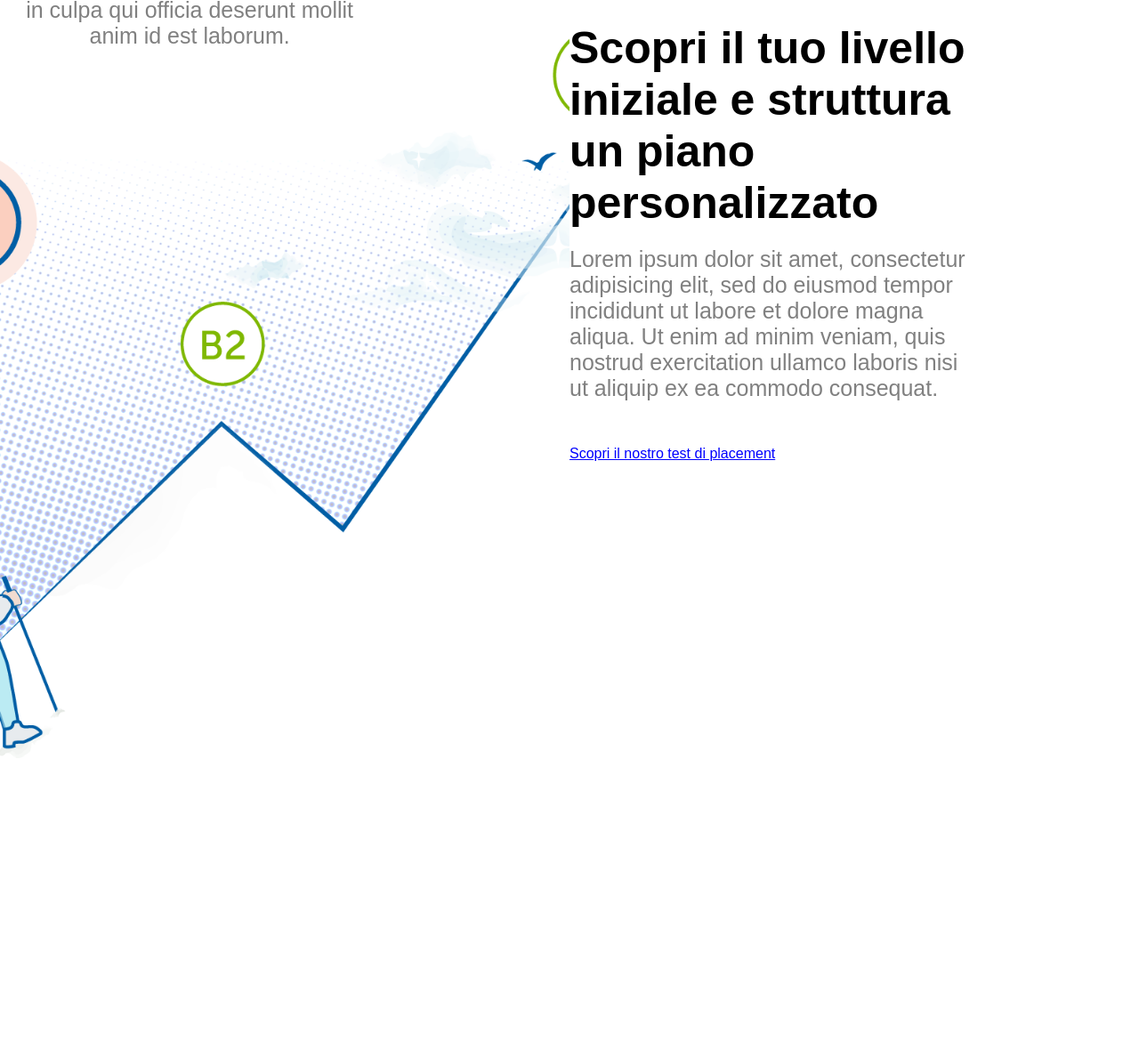
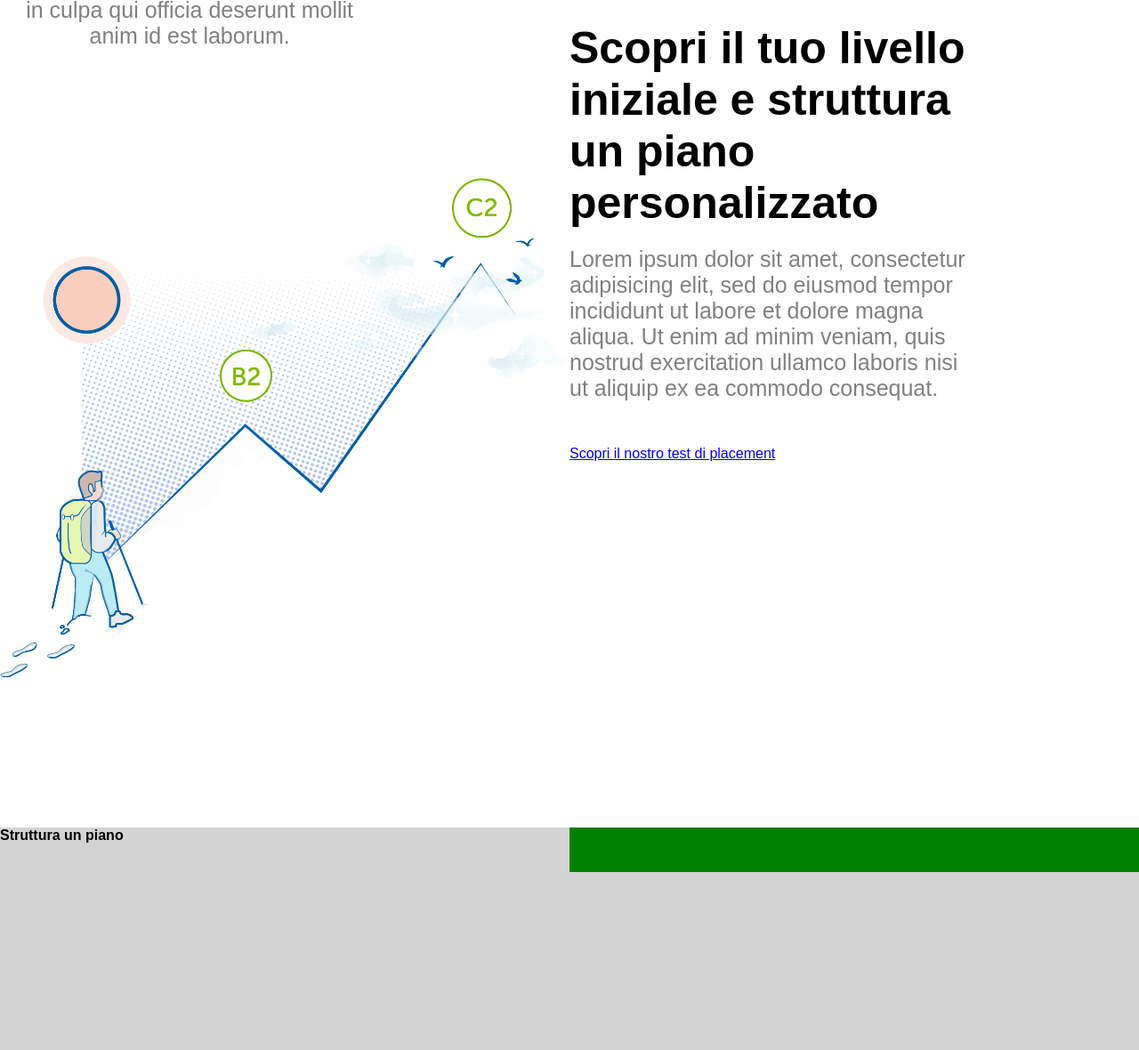
Before and after one commit to EmanueleCorreggia/html-css-fluentify, a plain HTML site: page index.html in a window 1280 px wide. Shown: the part 1557-2737 px from the top of the page at 89% size. Before the commit the page ends 2487 px from the top, so only its background shows below. Drawn offline with Linux system fonts and the light colour scheme.

Commit message:
footer da finire

```diff
--- a/css/style.css
+++ b/css/style.css
@@ -224,7 +224,7 @@ h3 {
   background-image: url(../img/mountain.png);
   background-position: center;
   background-repeat: no-repeat;
-  background-size: cover;
+  background-size: contain;
   margin-top: 50px;
 }
 .col-dx{
@@ -248,5 +248,23 @@ p {
 a{
   color: blue;
 }
-
+footer {
+  height: 250px;
+  background-color: lightgrey;
 }
+.page-footer::after{
+  content:'';
+  display: table;
+  clear: both;
+}
+.footer-dx {
+  float: left;
+  width: 50%;
+  height: 50px;
+}
+.footer-sx {
+  float: right;
+  width: 50%;
+  height: 50px;
+  background-color: green;
+}
--- a/index.html
+++ b/index.html
@@ -57,13 +57,24 @@
       <div class="right-text-bottom">Lorem ipsum dolor sit amet, consectetur adipisicing elit, sed do eiusmod tempor incididunt ut labore et dolore magna aliqua. Ut enim ad minim veniam, quis nostrud exercitation ullamco laboris nisi ut aliquip ex ea commodo.</div>
     </div>
     <hr>
-    <div class="fianal-main">
+      <div class="final-main">
       <div class="col-sx"></div>
       <div class="col-dx"> <h4><strong>Scopri il tuo livello iniziale e struttura un piano personalizzato</strong></h4>
         <p>Lorem ipsum dolor sit amet, consectetur adipisicing elit, sed do eiusmod tempor incididunt ut labore et dolore magna aliqua. Ut enim ad minim veniam, quis nostrud exercitation ullamco laboris nisi ut aliquip ex ea commodo consequat.</p>
         <a href="#">Scopri il nostro test di placement</a> </div>
-    </div>
-  </main>
+      </div>
+    </main>
+  <footer class="page-footer">
+    <div class="footer-sx"></div>
+      <div class="testo-finale"><strong>Struttura un piano</strong></div>
 
+
+    <div class="footer-dx"></div>
+
+
+
+
+
+    </footer>
   </body>
 </html>
```
